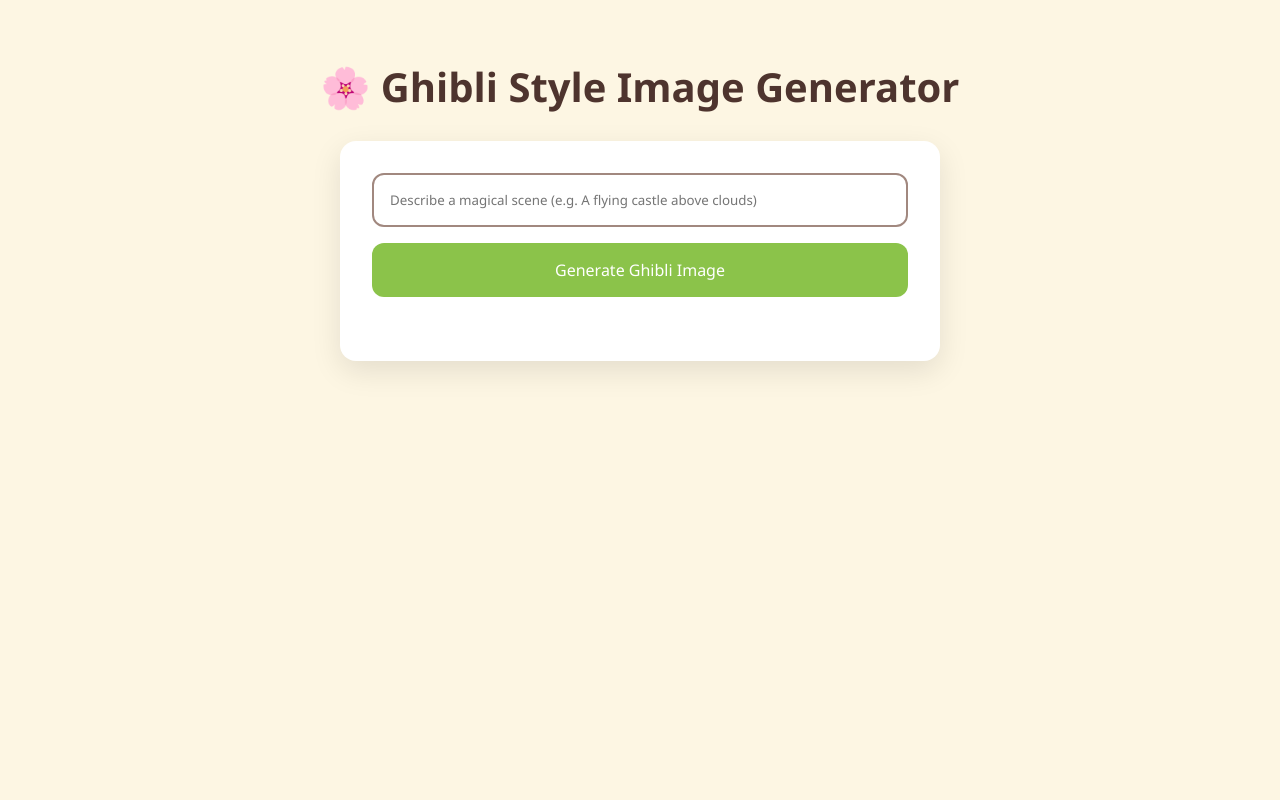
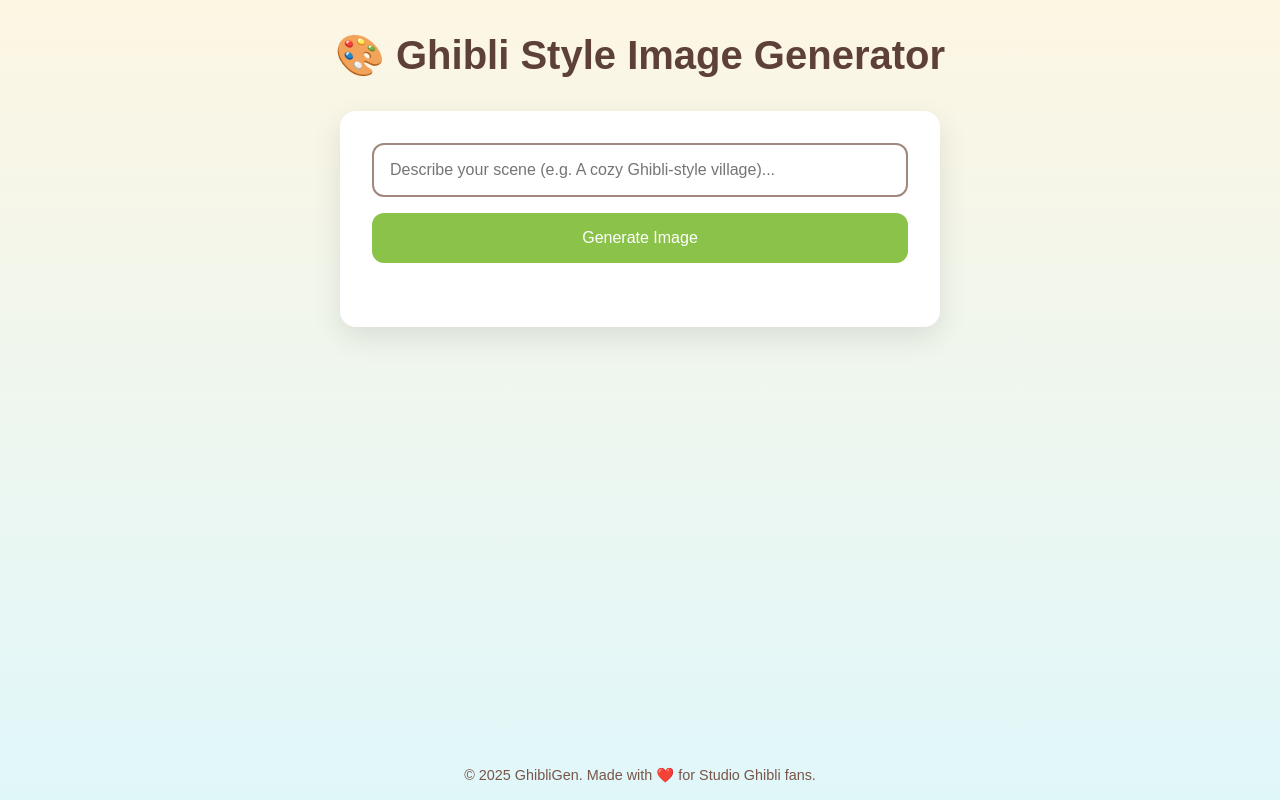
Before and after one commit to Owner2016/ghibli.generator, a plain HTML site: page index.html in a window 1280 px wide. Drawn offline with Linux system fonts and the light colour scheme; a web font is replaced by a local one.

Commit message:
index.html

```diff
--- a/index.html
+++ b/index.html
@@ -2,98 +2,123 @@
 <html lang="en">
 <head>
   <meta charset="UTF-8" />
-  <meta name="viewport" content="width=device-width, initial-scale=1.0"/>
-  <title>Ghibli Style AI Image Generator | Studio Ghibli Art Generator</title>
-  <meta name="description" content="Generate Studio Ghibli-style images using AI. Create whimsical, dreamy art in seconds. Powered by Stable Diffusion & Replicate.">
-  <meta name="keywords" content="Ghibli image generator, Studio Ghibli AI, Ghibli art AI, anime generator, stable diffusion Ghibli, Miyazaki art AI, dreamy anime scenes, Ghibli-style filter">
+  <meta name="viewport" content="width=device-width, initial-scale=1.0" />
+  <title>Ghibli Style Image Generator</title>
+  <meta name="description" content="Create dreamy, Studio Ghibli-style anime images using your own custom prompts. Powered by AI.">
+  <meta name="keywords" content="Ghibli AI Generator, Studio Ghibli art, anime image generator, Miyazaki style, whimsical art, AI Ghibli, generate anime scenes">
+  <meta name="author" content="GhibliGen">
+  <link href="https://fonts.googleapis.com/css2?family=Signika+Negative:wght@400;600&display=swap" rel="stylesheet">
   <style>
-    * { box-sizing: border-box; font-family: 'Segoe UI', sans-serif; }
+    * {
+      box-sizing: border-box;
+      font-family: 'Signika Negative', sans-serif;
+    }
+
     body {
-      margin: 0; background: #fdf6e3;
-      display: flex; flex-direction: column;
-      align-items: center; padding: 2rem;
+      margin: 0;
+      padding: 0;
+      background: linear-gradient(to bottom, #fdf6e3, #e0f7fa);
+      display: flex;
+      flex-direction: column;
+      align-items: center;
+      min-height: 100vh;
     }
-    h1 {
-      font-size: 2.5rem; color: #4e342e;
+
+    header {
+      text-align: center;
+      padding: 2rem 1rem;
+    }
+
+    header h1 {
+      font-size: 2.5rem;
+      margin: 0;
+      color: #5d4037;
+    }
+
+    .container {
+      background: white;
+      border-radius: 16px;
+      box-shadow: 0 10px 30px rgba(0, 0, 0, 0.1);
+      padding: 2rem;
+      width: 90%;
+      max-width: 600px;
+    }
+
+    .prompt-area {
+      display: flex;
+      flex-direction: column;
+      gap: 1rem;
+    }
+
+    .prompt-area input {
+      padding: 1rem;
+      font-size: 1rem;
+      border: 2px solid #a1887f;
+      border-radius: 12px;
+    }
+
+    .prompt-area button {
+      background-color: #8bc34a;
+      color: white;
+      font-size: 1rem;
+      padding: 1rem;
+      border: none;
+      border-radius: 12px;
+      cursor: pointer;
+      transition: background-color 0.3s;
+    }
+
+    .prompt-area button:hover {
+      background-color: #7cb342;
+    }
+
+    .image-display {
+      margin-top: 2rem;
       text-align: center;
     }
-    .container {
-      max-width: 600px;
-      width: 100%;
-      background: white;
-      padding: 2rem;
+
+    .image-display img {
+      max-width: 100%;
       border-radius: 16px;
-      box-shadow: 0 10px 30px rgba(0,0,0,0.1);
+      box-shadow: 0 8px 16px rgba(0, 0, 0, 0.1);
     }
-    input {
-      width: 100%; padding: 1rem;
-      border: 2px solid #a1887f;
-      border-radius: 12px;
-      margin-bottom: 1rem;
-    }
-    button {
-      width: 100%; padding: 1rem;
-      background: #8bc34a; color: white;
-      border: none; border-radius: 12px;
-      font-size: 1rem; cursor: pointer;
-    }
-    button:hover { background: #7cb342; }
-    .image-display {
-      margin-top: 2rem; text-align: center;
-    }
-    .image-display img {
-      max-width: 100%; border-radius: 16px;
-      box-shadow: 0 10px 20px rgba(0,0,0,0.1);
-    }
-    .loading {
-      color: #888;
-      font-style: italic;
+
+    footer {
+      margin-top: auto;
+      padding: 1rem;
+      text-align: center;
+      color: #795548;
+      font-size: 0.9rem;
     }
   </style>
 </head>
 <body>
-  <h1>🌸 Ghibli Style Image Generator</h1>
+  <header>
+    <h1>🎨 Ghibli Style Image Generator</h1>
+  </header>
   <div class="container">
-    <input type="text" id="prompt" placeholder="Describe a magical scene (e.g. A flying castle above clouds)" />
-    <button onclick="generateImage()">Generate Ghibli Image</button>
-    <div class="image-display" id="imageContainer"></div>
+    <div class="prompt-area">
+      <input type="text" id="prompt" placeholder="Describe your scene (e.g. A cozy Ghibli-style village)...">
+      <button onclick="generateImage()">Generate Image</button>
+    </div>
+    <div class="image-display" id="imageContainer">
+      <!-- Image will appear here -->
+    </div>
   </div>
+  <footer>
+    &copy; 2025 GhibliGen. Made with ❤️ for Studio Ghibli fans.
+  </footer>
 
   <script>
-    async function generateImage() {
-      const prompt = document.getElementById("prompt").value.trim();
+    function generateImage() {
+      const prompt = document.getElementById("prompt").value;
       const container = document.getElementById("imageContainer");
-      if (!prompt) {
-        container.innerHTML = "<p class='loading'>Please enter a scene description.</p>";
-        return;
-      }
+      container.innerHTML = "<p>Generating image...</p>";
 
-      container.innerHTML = "<p class='loading'>✨ Creating your Ghibli masterpiece...</p>";
-
-      try {
-        const res = await fetch("function generateImage() {
-  const prompt = document.getElementById("prompt").value;
-  const container = document.getElementById("imageContainer");
-  container.innerHTML = '<p>Generating image...</p>';
-
-  // Use Unsplash as a fake image generator
-  const imageUrl = `https://source.unsplash.com/600x400/?ghibli,anime,${encodeURIComponent(prompt)}`;
-  setTimeout(() => {
-    container.innerHTML = `<img src="${imageUrl}" alt="Generated Ghibli Style Image" />`;
-  }, 1500);
-}
-", {
-          method: "POST",
-          headers: { "Content-Type": "application/json" },
-          body: JSON.stringify({ prompt })
-        });
-
-        const data = await res.json();
-        container.innerHTML = `<img src="${data.image_url}" alt="Ghibli Generated Image" />`;
-      } catch (err) {
-        container.innerHTML = "<p class='loading'>Oops! Something went wrong.</p>";
-        console.error(err);
-      }
+      const imageUrl = `https://source.unsplash.com/600x400/?ghibli,anime,${encodeURIComponent(prompt)}`;
+      setTimeout(() => {
+        container.innerHTML = `<img src="${imageUrl}" alt="Generated Ghibli Style Image" />`;
+      }, 1500);
     }
   </script>
 </body>
```
